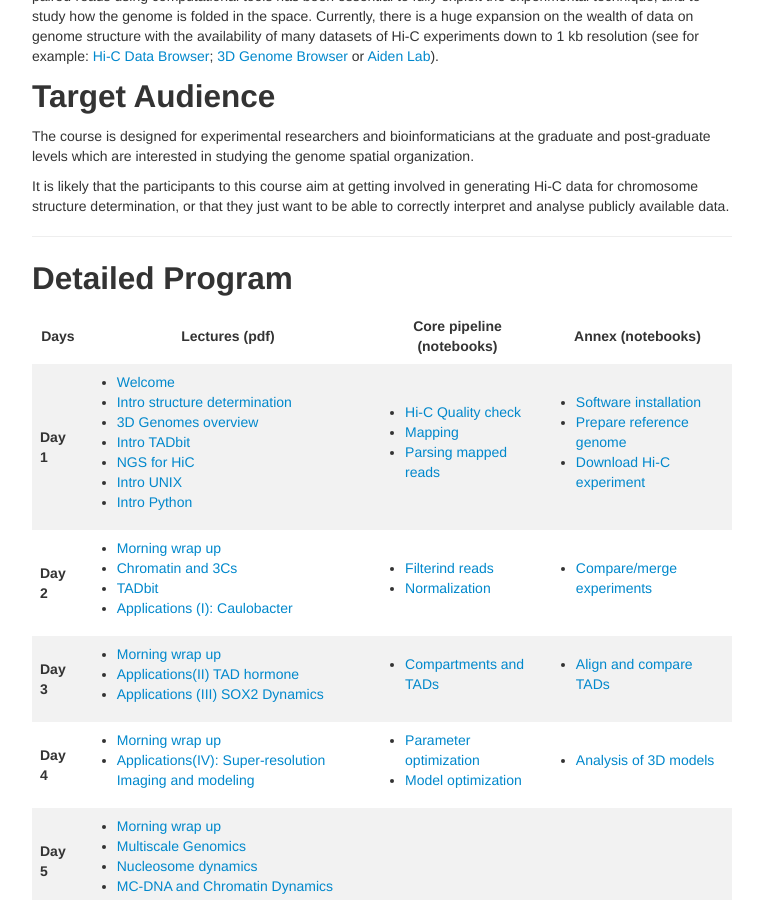
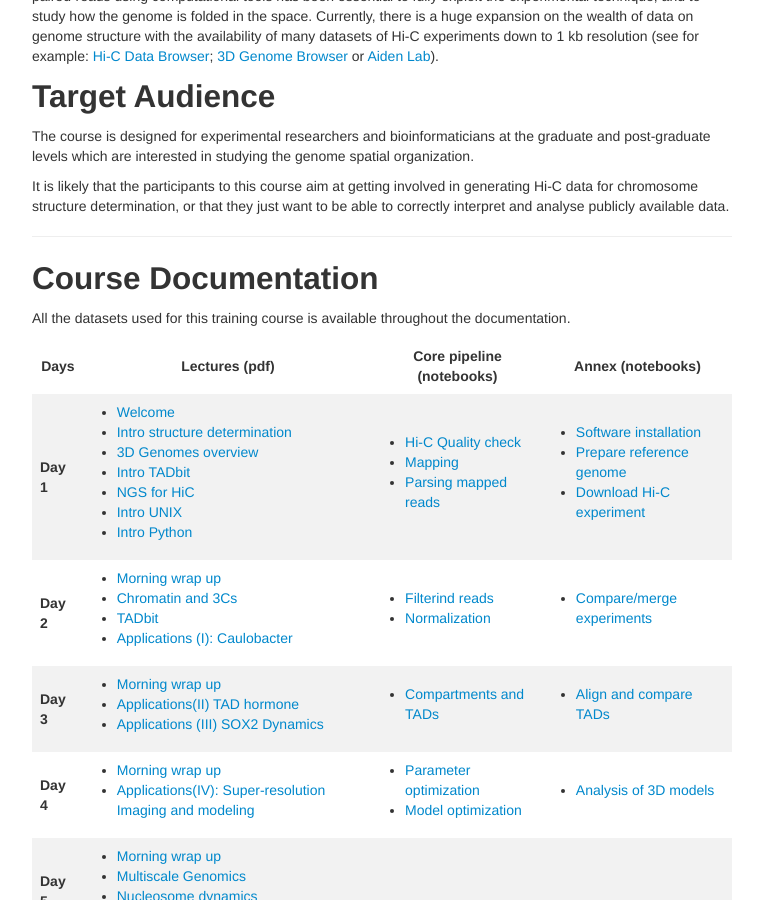
Before and after one commit to GTPB/3DAROC18, a Jekyll site: the page built from index.md, in a window 1280 px wide and 900 px high, scrolled down 811 px. Shown: the whole window, without its empty margins (258-1021 px from the left). Built offline with Jekyll 4.4.1, drawn with Linux system fonts in a browser that asks for light colours.

Commit message:
Update index.md

```diff
--- a/index.md
+++ b/index.md
@@ -18,7 +18,9 @@ It is likely that the participants to this course aim at getting involved in gen
 
 ---
 
-## Detailed Program
+## Course Documentation
+All the datasets used for this training course is available throughout the documentation.
+
 
 <table>
   <tbody>
```
